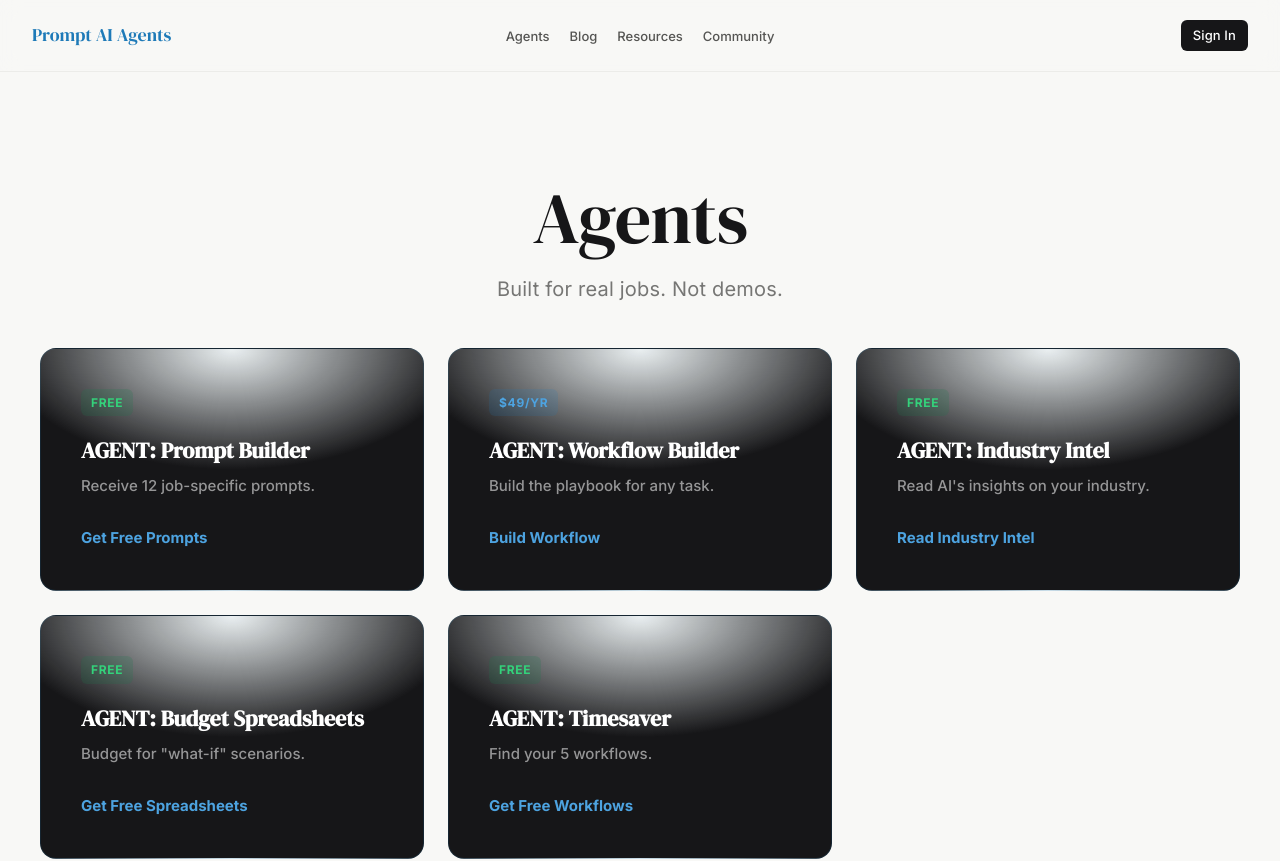
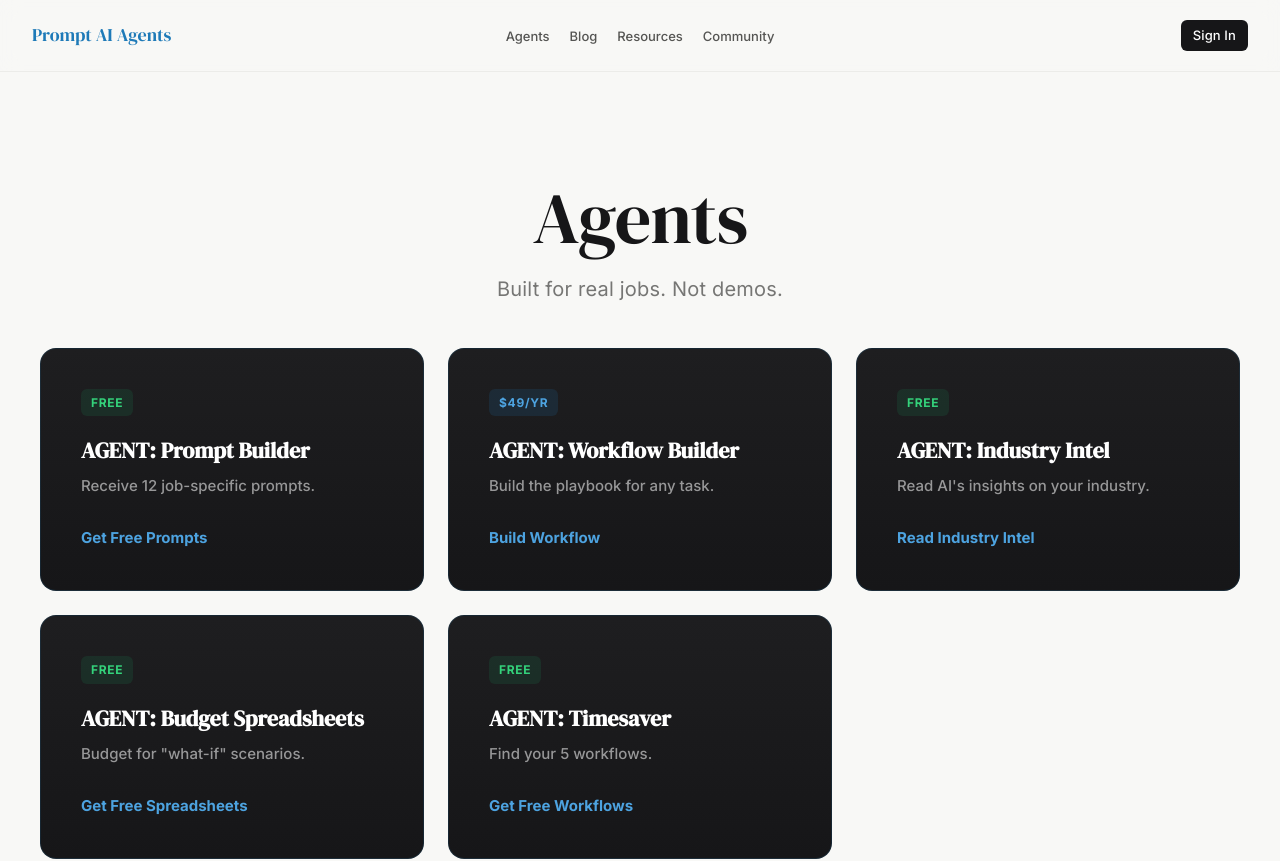
Before and after one commit to coolcalvin457-tech/agent-timesaver-nextjs, a Next.js app: page /agents in a window 1280 px wide. Shown: the top 861 px of the page. Built offline with nearby package versions, Linux system fonts and the light colour scheme; no server answers.

Commit message:
Replace radial gradient with subtle linear dark gradient

```diff
--- a/app/globals.css
+++ b/app/globals.css
@@ -3112,7 +3112,7 @@ input, textarea {
 .tool-card {
   display: flex;
   flex-direction: column;
-  background: radial-gradient(ellipse 120% 100% at 50% 0%, rgba(30, 122, 184, 0.06) 0%, #161618 50%);
+  background: linear-gradient(180deg, #1E1E20 0%, #161618 100%);
   border: 1px solid rgba(30, 122, 184, 0.16);
   border-radius: var(--radius-card);
   padding: 40px;
```
